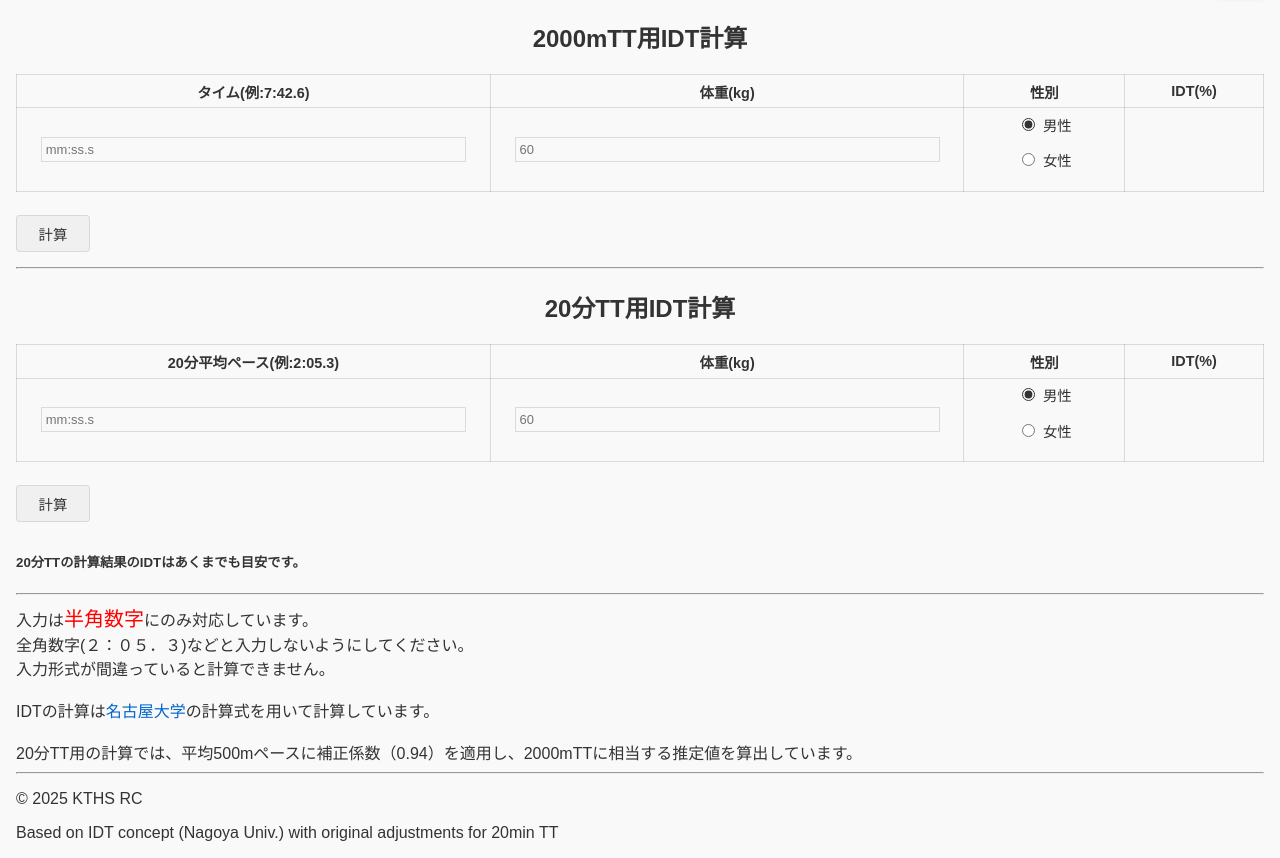
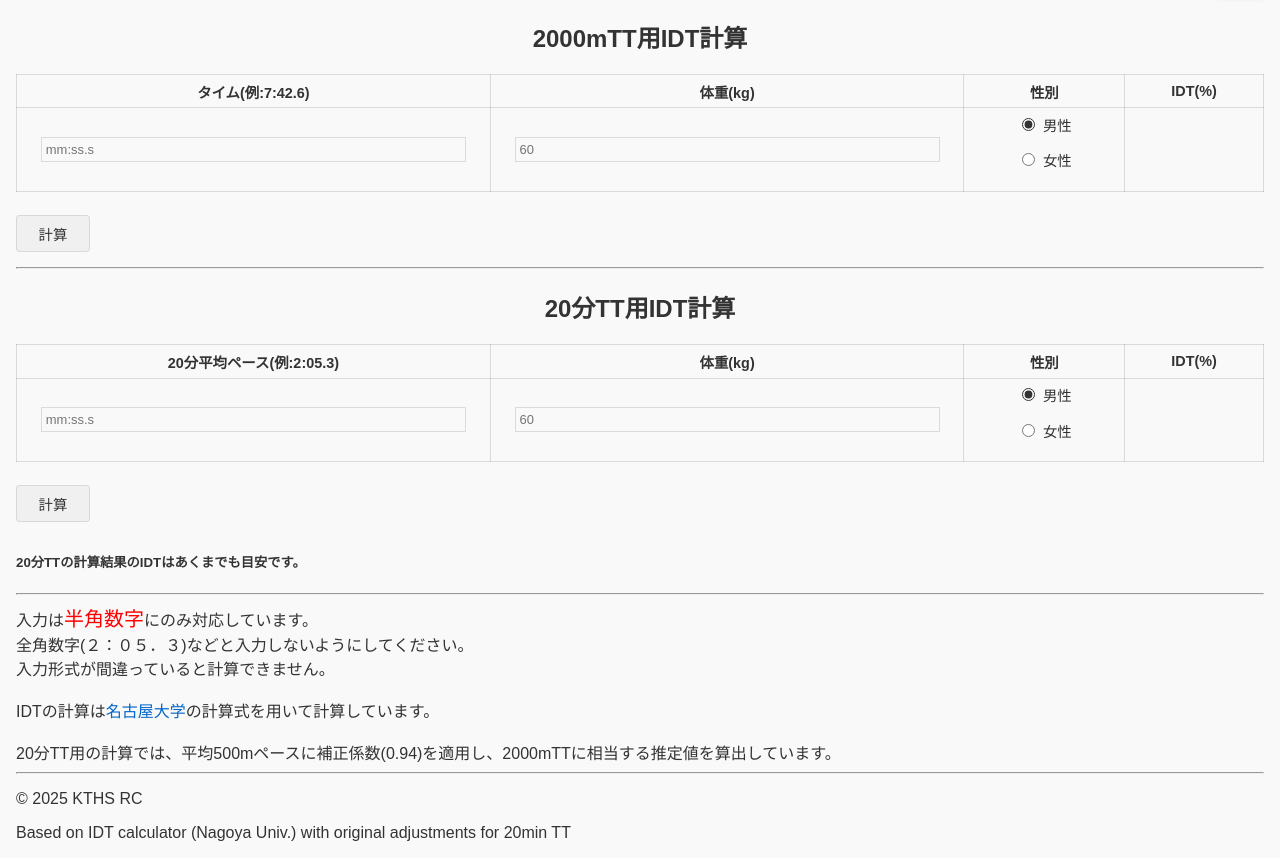
Before and after one commit to Aho0526/IDT-calculator, a plain HTML site: page index.html in a window 1280 px wide. Shown: the part 70-928 px from the top of the page. Drawn offline with Linux system fonts and the light colour scheme.

Commit message:
Refine text and comments in index.html

```diff
--- a/index.html
+++ b/index.html
@@ -210,12 +210,10 @@
     入力形式が間違っていると計算できません。<br><br>
 
     IDTの計算は<a href= "https://marine.isee.nagoya-u.ac.jp/labhp/member/aiki/idte.html" >名古屋大学</a>の計算式を用いて計算しています。<br><br>
-    20分TT用の計算では、平均500mペースに補正係数（0.94）を適用し、2000mTTに相当する推定値を算出しています。
-
+    20分TT用の計算では、平均500mペースに補正係数(0.94)を適用し、2000mTTに相当する推定値を算出しています。
 <hr>
   <p><span class="min">&copy; 2025 KTHS RC</span></p>
-  <p class="min">Based on IDT concept (Nagoya Univ.) with original adjustments for 20min TT</p>
-
+  <p class="min">Based on IDT calculator (Nagoya Univ.) with original adjustments for 20min TT</p>
 
   <script>
     // グローバルヘルパー関数
@@ -266,7 +264,7 @@
         tbody.appendChild(tr);
       };
 
-      // 計算
+      // 計算(20minTT)
       window.calcAll20 = function() {
         document.querySelectorAll("#dataTable20 tbody tr").forEach(tr => {
           const splitInput = tr.children[0].querySelector("input").value.trim();
```
